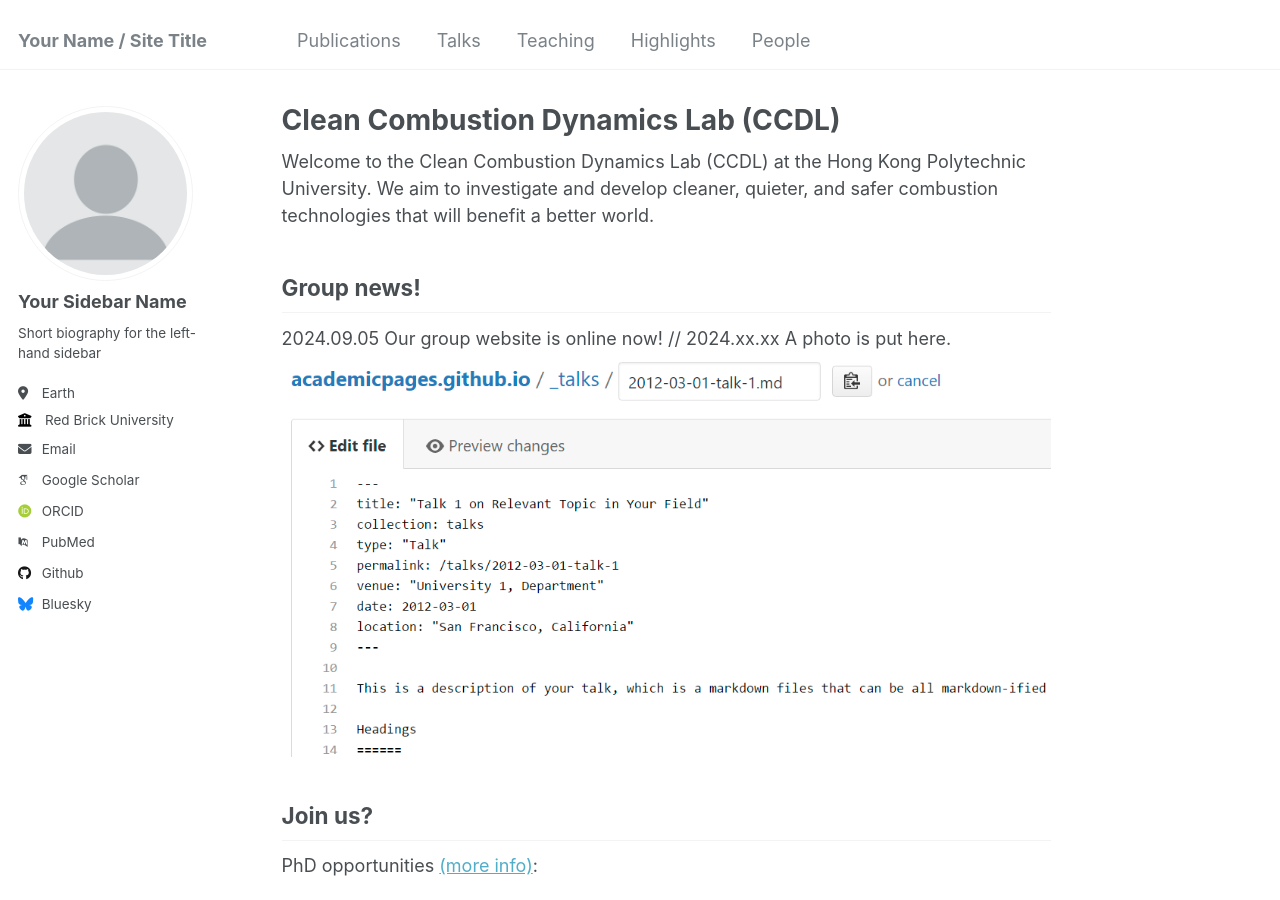
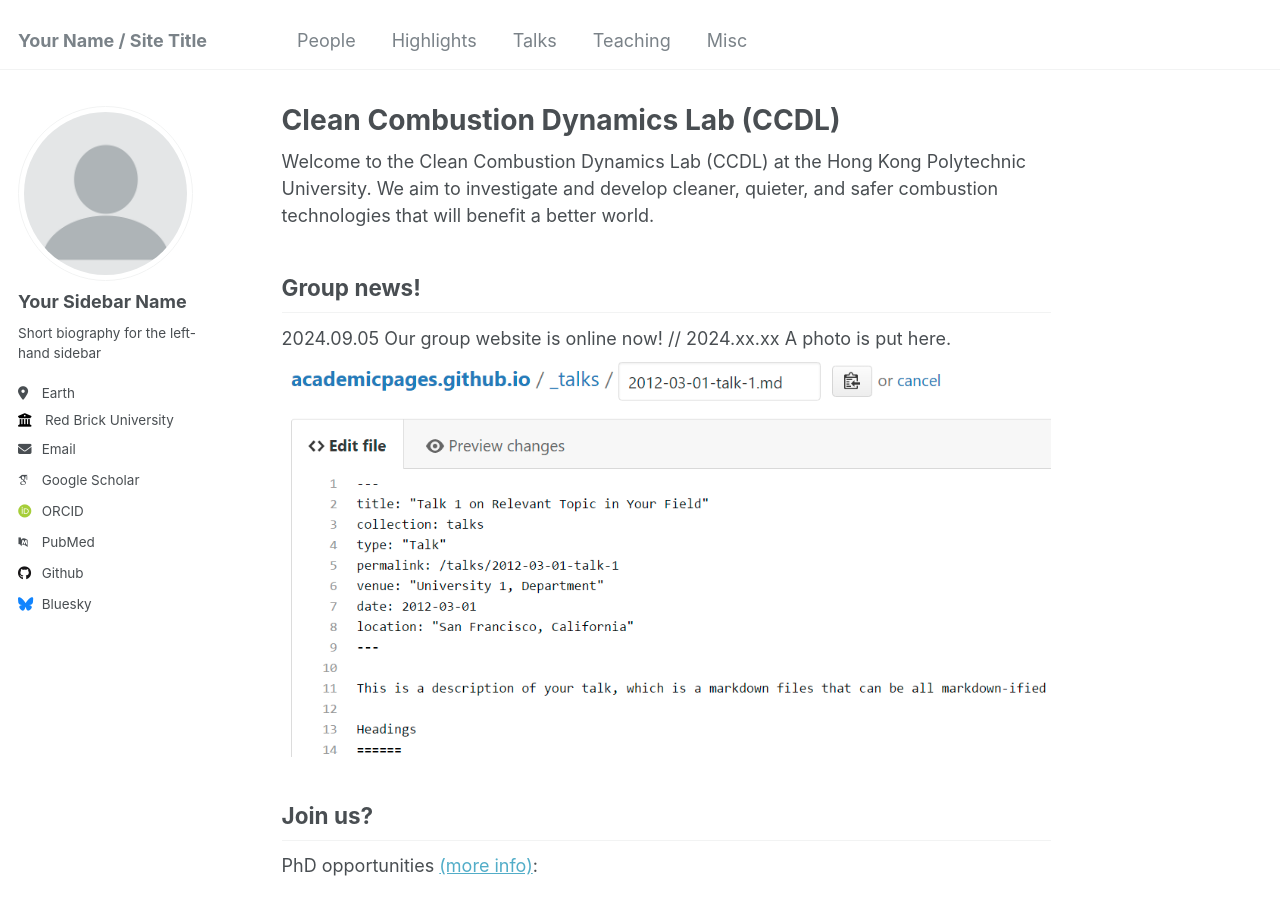
Before and after one commit to RickGuanYu/CCDL.github.io, a Jekyll site: the page built from _pages/about.md, in a window 1280 px wide and 900 px high. Built offline with Jekyll 4.4.1, drawn with Linux system fonts in a browser that asks for light colours; some web fonts are replaced; part of the change alters nothing that is shown.

Commit message:
Update navigation.yml

```diff
--- a/_data/navigation.yml
+++ b/_data/navigation.yml
@@ -5,8 +5,12 @@
 # prevent it from being included in the site.
 
 main:
-  - title: "Publications"
-    url: /publications/
+
+  - title: "People"
+    url: /year-archive/
+
+  - title: "Highlights"
+    url: /portfolio/
 
   - title: "Talks"
     url: /talks/
@@ -14,11 +18,10 @@ main:
   - title: "Teaching"
     url: /teaching/
 
-  - title: "Highlights"
-    url: /portfolio/
+  - title: "Misc"
+    url: /cv/
 
-  - title: "People"
-    url: /year-archive/
+
 
   # - title: "CV"
   #   url: /cv/
```
